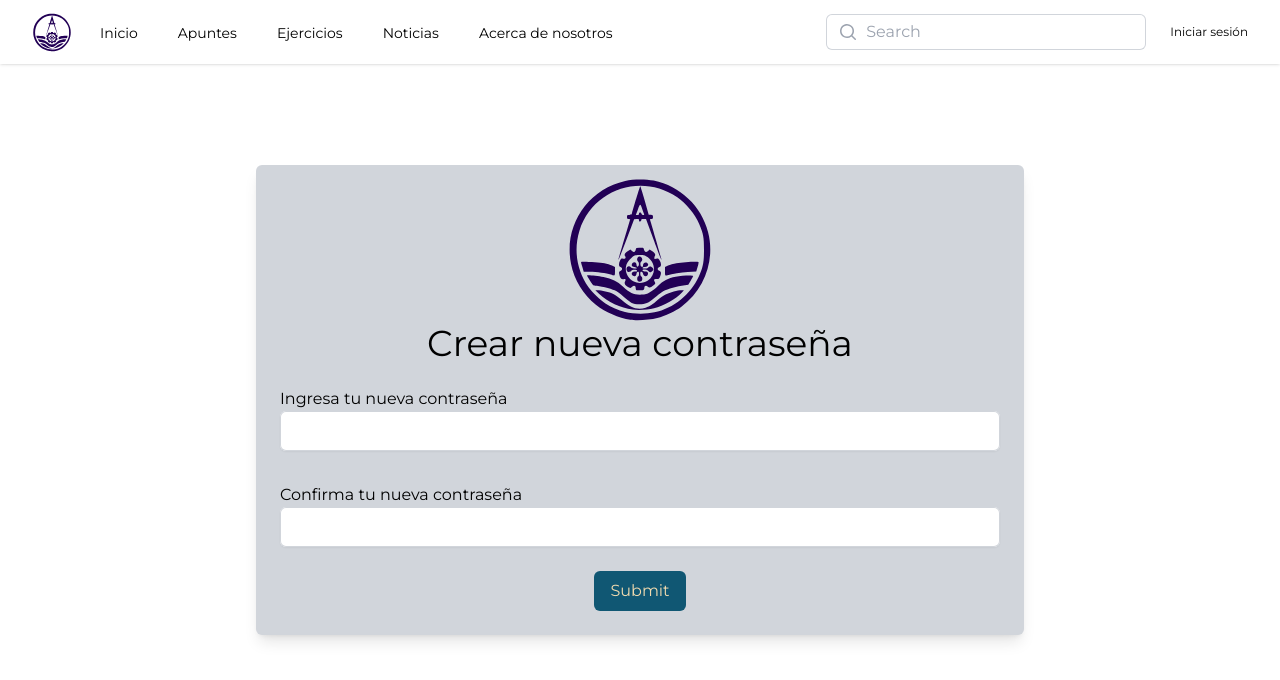
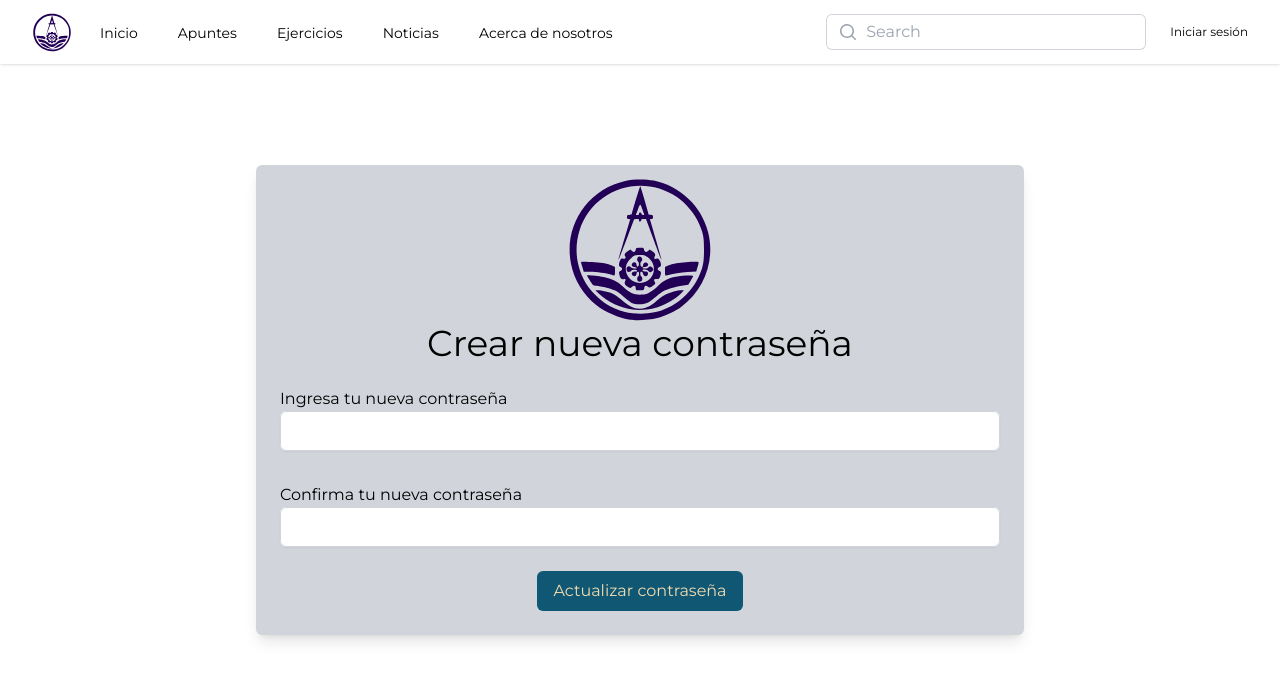
Before and after one commit to RodriguezRamirezGerardoOmar/disclosure-page-uac-omm, a Next.js app in the folder icpc-frontned/: page /recovery in a window 1280 px wide. Shown: the top 680 px of the page. Built offline with nearby package versions, Linux system fonts and the light colour scheme.

Commit message:
Fix (PasswordCardComponent) Changed submit text The submit button's text has been changed to reflect the proposed design

```diff
--- a/icpc-frontned/src/app/components/cards/PasswordCardComponent.tsx
+++ b/icpc-frontned/src/app/components/cards/PasswordCardComponent.tsx
@@ -42,7 +42,7 @@ export default function PasswordCardComponent({ children, onSubmit, ...props}: R
                 })
               : child
           })}
-          <SubmitComponent />
+          <SubmitComponent text='Actualizar contraseña'/>
         </form>
       </div>
     </div>
```
